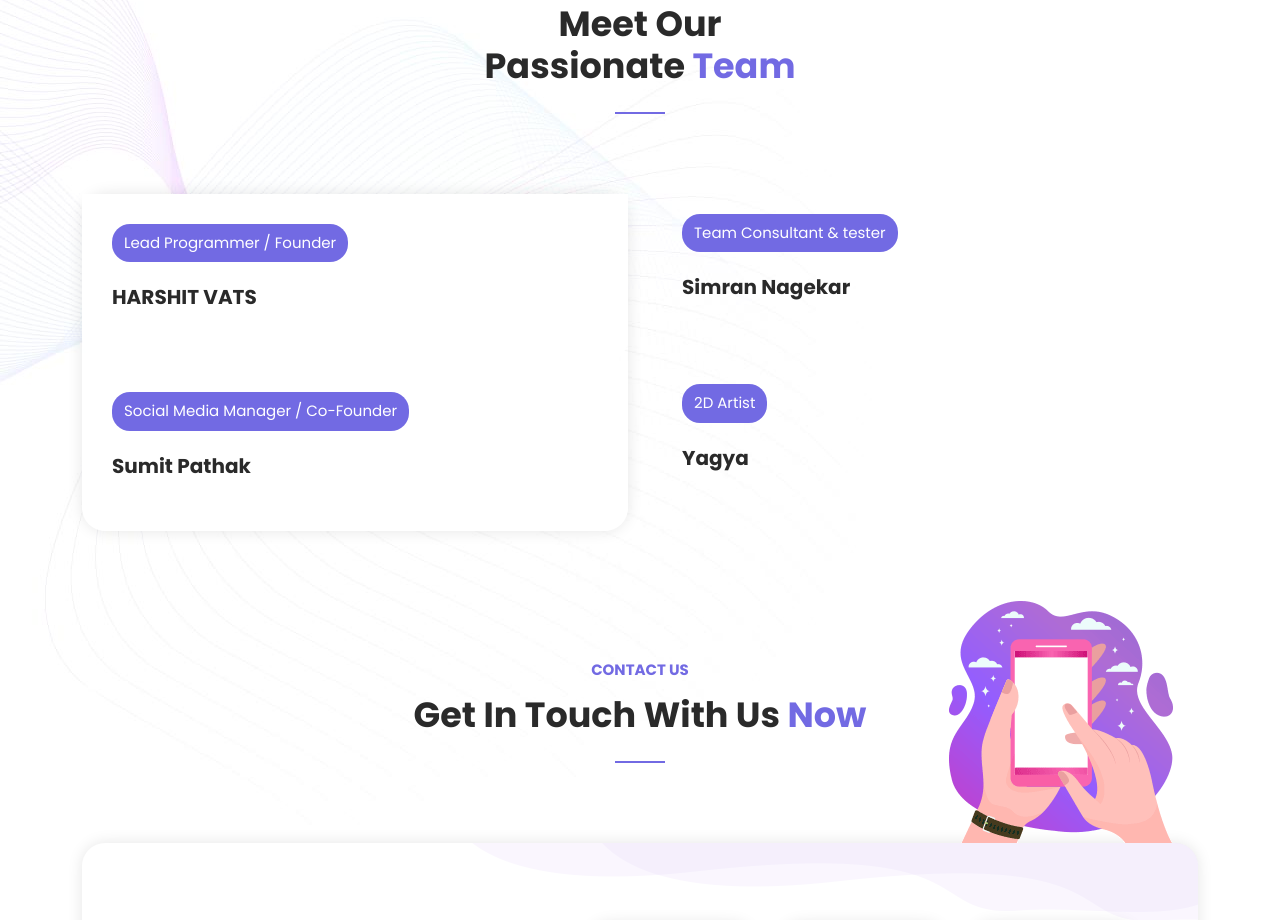
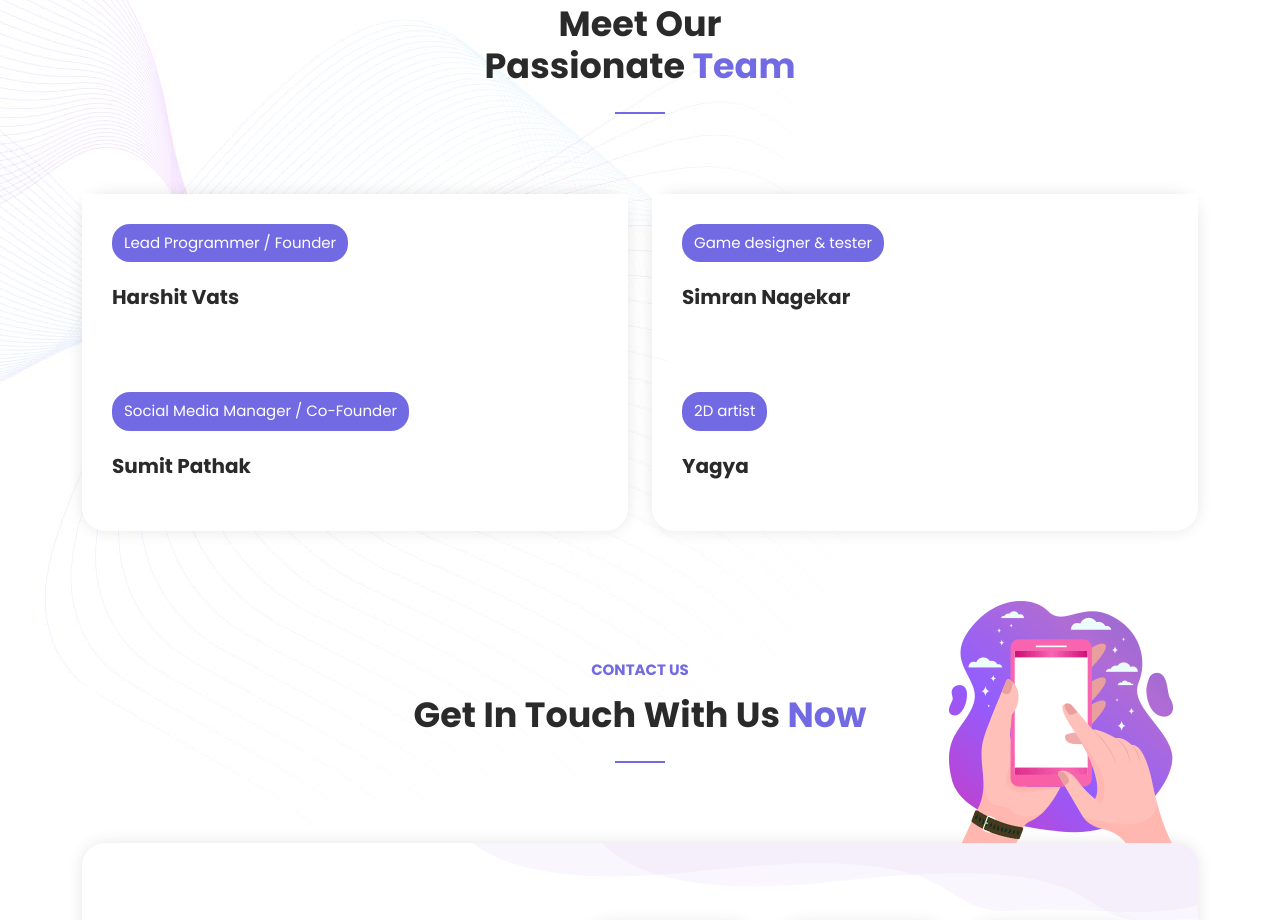
Before and after one commit to raaavula/BLITZAURA, a plain HTML site: page index.html in a window 1280 px wide. Shown: the part 2995-3915 px from the top of the page. Drawn offline with Linux system fonts and the light colour scheme; grey boxes are pictures that could not be loaded; files whose address does not match are found by name.

Commit message:
Add files via upload

```diff
--- a/index.html
+++ b/index.html
@@ -318,7 +318,7 @@
           <div class="down-content">
             <span class="category">Lead Programmer / Founder</span>
             <a href="#">
-              <h4>HARSHIT VATS</h4>
+              <h4>Harshit Vats</h4>
             </a>
           </div>
           <div class="down-content">
@@ -329,7 +329,26 @@
           </div>
         </div>
       </div>
-      <div class="col-lg-6 wow fadeInUp" data-wow-duration="1s" data-wow-delay="0.3s">
+      <div class="col-lg-6 show-up wow fadeInUp" data-wow-duration="1s" data-wow-delay="0.3s">
+        <div class="blog-post">
+          <div class="thumb">
+          </div>
+          <div class="down-content">
+            <span class="category">Game designer & tester</span>
+            <a href="#">
+              <h4>Simran Nagekar</h4>
+            </a>
+          </div>
+          <div class="down-content">
+            <span class="category">2D artist</span>
+            <a href="#">
+              <h4>Yagya</h4>
+            </a>
+          </div>
+        </div>
+      </div>
+
+      <!-- <div class="col-lg-6 wow fadeInUp" data-wow-duration="1s" data-wow-delay="0.3s">
         <div class="blog-posts">
           <div class="row">
             <div class="col-lg-12">
@@ -358,7 +377,7 @@
             </div>
           </div>
         </div>
-      </div>
+      </div> -->
     </div>
   </div>
 </div>
```
